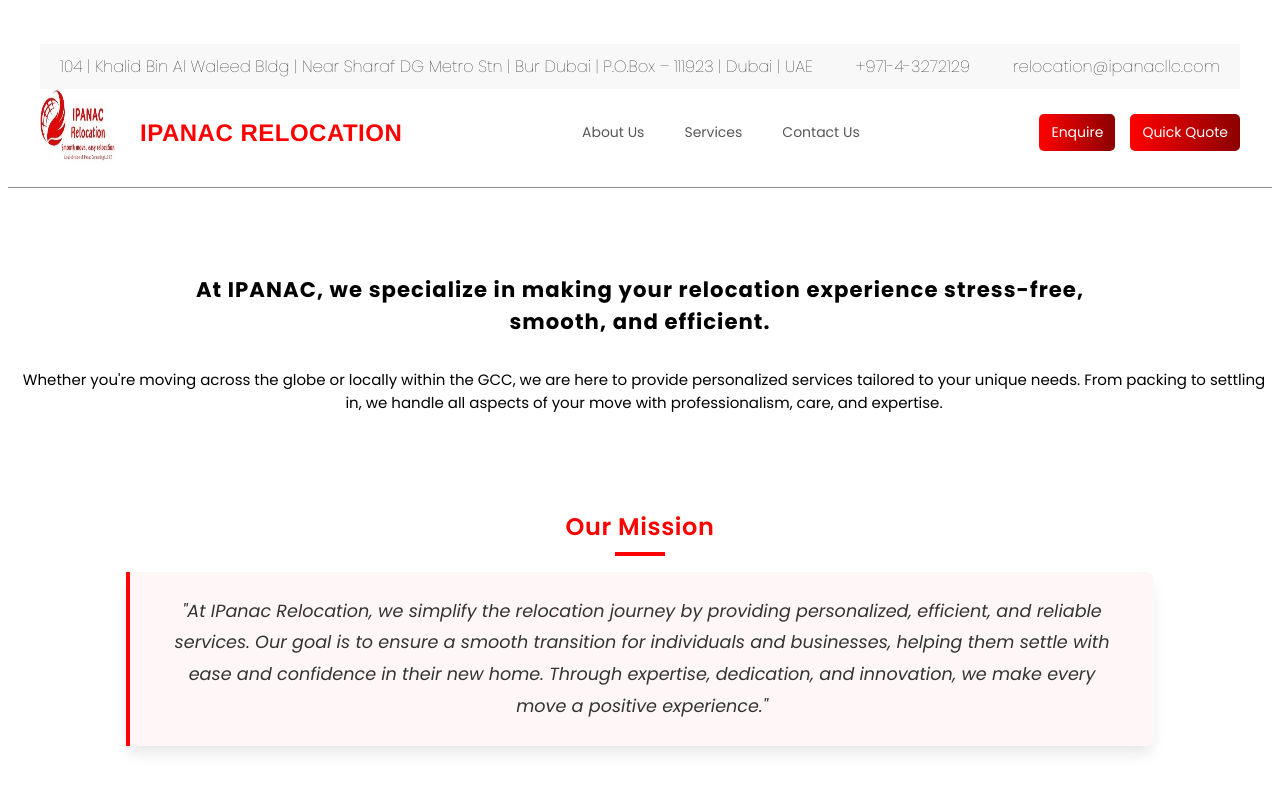
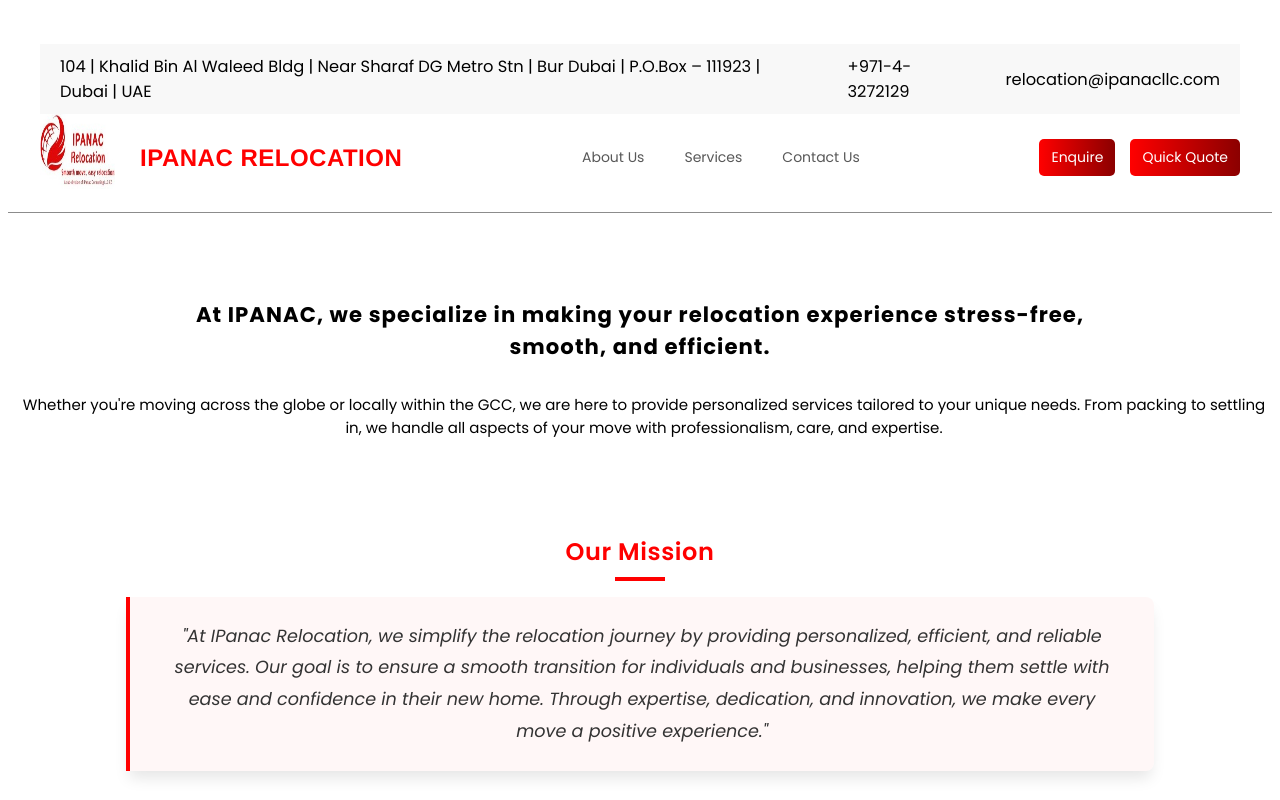
Before and after one commit to Mir-pes/ipanac-1, a React (Vite) app: page / in a window 1280 px wide. Shown: the top 800 px of the page. Built offline with nearby package versions, Linux system fonts and the light colour scheme.

Commit message:
Update Navbar.css

```diff
--- a/src/Navbar.css
+++ b/src/Navbar.css
@@ -18,7 +18,7 @@
     padding: 5px 20px;
     color: black;
     font-size: 16.3px;
-    font-weight: 150;
+    font-weight: 400;
     transition: color 0.3s ease;
 }
 
```
